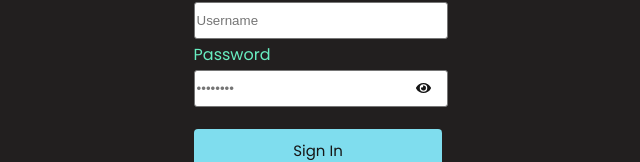
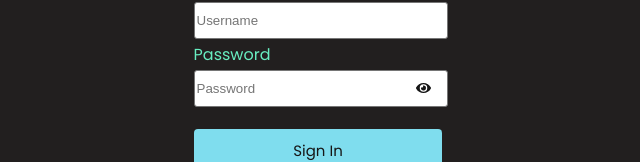
Before and after one commit to YourLogic7/project-CWC-online, a React (Vite) app in the folder react-app/: page /login in a window 1280 px wide. Shown: the part 372-534 px from the top of the page, without its empty margins (322-962 px from the left). Built offline with nearby package versions, Linux system fonts and the light colour scheme.

Commit message:
ubah warna doang

```diff
--- a/react-app/src/components/Login.jsx
+++ b/react-app/src/components/Login.jsx
@@ -62,7 +62,7 @@ function Login() {
               <input
                 type={showPassword ? "text" : "password"}
                 className="w-full px-10 border border-gray-300 focus:ring-2 focus:ring-indigo-500 focus:border-indigo-500 outline-none transition-all pr-20" style={{ paddingTop: '10px', paddingBottom: '10px', borderRadius: '3px' }}
-                placeholder="••••••••"
+                placeholder="Password"
                 id="password"
                 name="password"
                 value={password}
@@ -85,7 +85,7 @@ function Login() {
 
         <div className="mt-6 text-center text-sm text-gray-600">
           Don't have an account?
-          <Link to="/register" className="text-indigo-600 hover:text-indigo-500 font-medium">Sign up</Link>
+          <Link to="/register" className="text-indigo-600 hover:text-white-500 font-medium">Sign up</Link>
         </div>
       </div>
     </div>
--- a/react-app/src/components/Register.jsx
+++ b/react-app/src/components/Register.jsx
@@ -96,7 +96,7 @@ function Register() {
 
         <div className="mt-6 text-center text-sm text-gray-600">
           Already have an account?
-          <Link to="/login" className="text-indigo-600 hover:text-indigo-500 font-medium">Sign In</Link>
+          <Link to="/login" className="text-indigo-600 hover:text-white-500 font-medium">Sign In</Link>
         </div>
       </div>
     </div>
```
